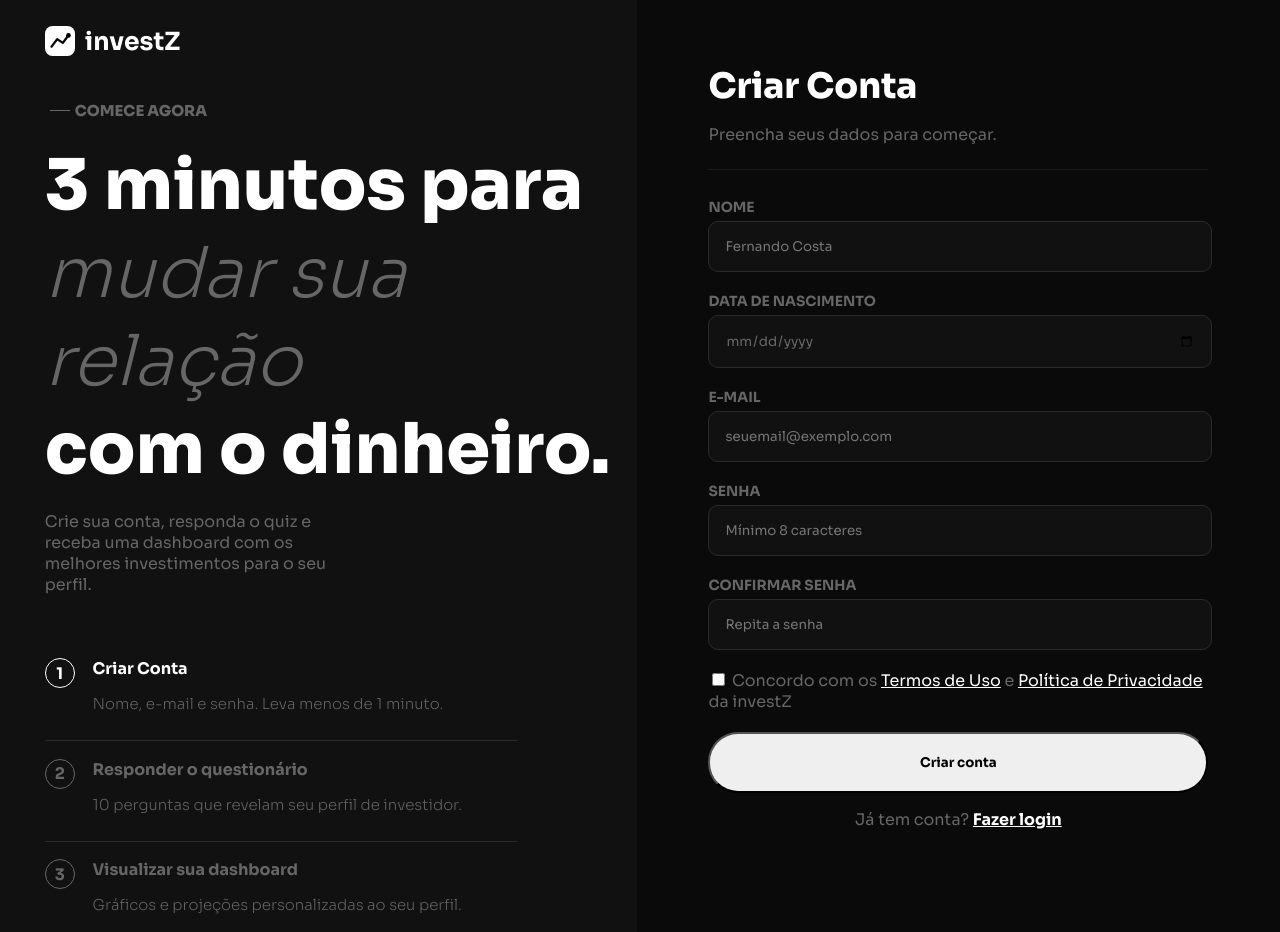
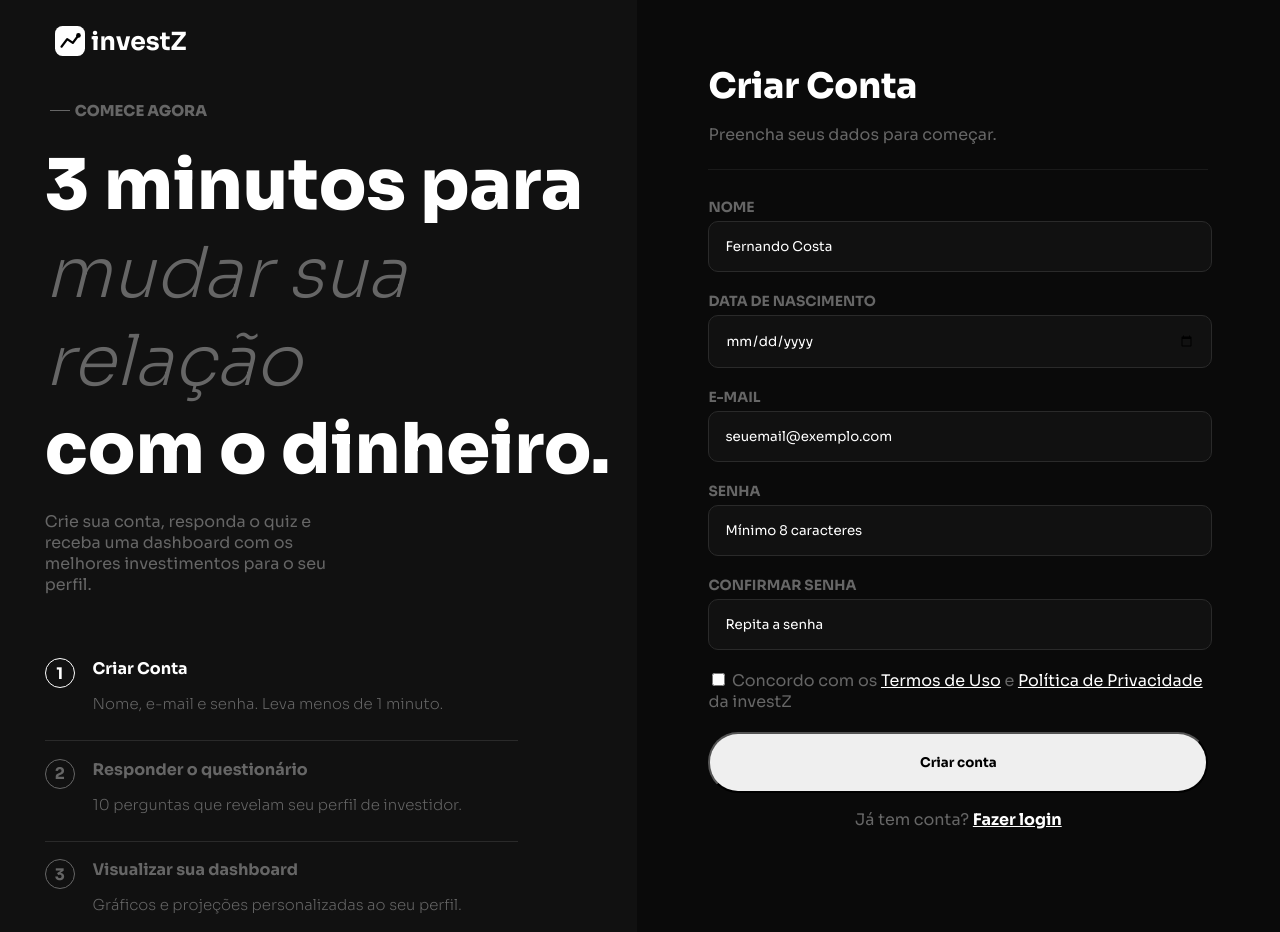
Before and after one commit to yutwka/projeto-individual, a plain HTML site: page public/cadastro.html in a window 1280 px wide. Drawn offline with Linux system fonts and the light colour scheme.

Commit message:
Alterando cor do input e adicionando redirecionamento no icone

```diff
--- a/public/cadastro.html
+++ b/public/cadastro.html
@@ -4,7 +4,7 @@
 <head>
     <meta charset="UTF-8">
     <meta name="viewport" content="width=device-width, initial-scale=1.0">
-    <title>Cadastro investZ</title>
+    <title>Cadastro</title>
     <link rel="stylesheet" href="styles/style.css">
 </head>
 
@@ -13,7 +13,7 @@
     <div class="containerCadastro">
         <div class="esquerdo">
             <div class="logoCadastro">
-                <img src="assets/imgs/investz-logo.svg" alt=""><a href="index.html">investZ</a>
+                <a href="index.html"><img src="assets/imgs/investz-logo.svg" alt="">investZ</a>
             </div>
             <div class="subtituloCadastro">
                 <div></div>
--- a/public/styles/style.css
+++ b/public/styles/style.css
@@ -14,19 +14,21 @@ body {
 /* Página home */
 
 .logo {
-    display: flex;
-    align-items: center;
+    /* display: flex;
+    align-items: center; */
 }
 
 .logo img {
     width: 30px;
     height: 30px;
-
+    padding-right: 5%;
 }
 
 .logo a {
     font-size: 25px;
     margin-left: 10px;
+    display: flex;
+    align-items: center;
 }
 
 nav {
@@ -211,11 +213,14 @@ footer hr {
 .logoCadastro img {
     width: 30px;
     height: 30px;
+    padding-right: 5%;
 }
 
 .logoCadastro a {
     font-size: 25px;
     margin-left: 10px;
+    display: flex;
+    align-items: center;
 }
 
 .esquerdo {
@@ -366,10 +371,18 @@ footer hr {
     width: 94%;
     background-color: #111111;
     border: 1px solid #2a2a2a;
+    color: white;
     border-radius: 10px;
     padding: 16px;
-    color: #666666;
     font-family: sora;
+}
+
+input[type="date"]{
+    color: white;
+}
+
+.camposForm input::placeholder {
+    color: white;
 }
 
 .formulario button {
@@ -424,10 +437,12 @@ footer hr {
 .logoLogin img {
     width: 30px;
     height: 30px;
-
+    padding-right: 5%;
 }
 
 .logoLogin a {
     font-size: 25px;
     margin-left: 10px;
+    display: flex;
+    align-items: center;
 }
```
Also changed, not shown: public/index.html (+2 -2 lines), public/login.html (+2 -2 lines).
